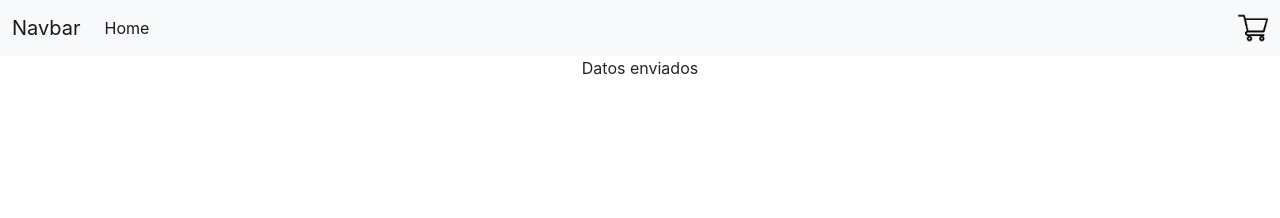
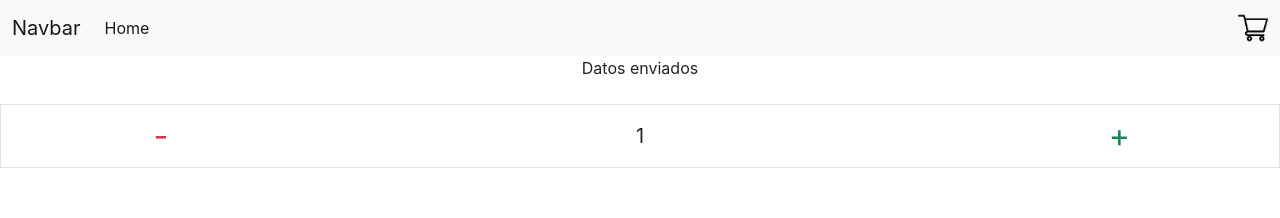
Before and after one commit to reneposse/react, a React (Create React App) app: page / in a window 1280 px wide. Shown: the top 218 px of the page. Built offline with nearby package versions, Linux system fonts and the light colour scheme.

Commit message:
CONTADOR CON BOTÓN+POSSE

```diff
--- a/src/App.js
+++ b/src/App.js
@@ -1,5 +1,6 @@
 import logo from './logo.svg';
 import './App.css';
+
 import NavBar from './components/navBar/NavBar';
 import ItemListContainer from './components/itemListContainer/ItemListContainer';
 
@@ -8,6 +9,7 @@ function App() {
     <div className="App">
        <NavBar></NavBar>
        <ItemListContainer datos="Datos enviados"></ItemListContainer>
+
     </div>
   );
 }
--- /dev/null
+++ b/src/components/itemCount/ItemCount.jsx
@@ -0,0 +1,44 @@
+import React, { useState } from "react";
+
+const ItemCount = ({ stock,inicial }) => {
+
+
+    const [cantidad, setCantidad] = useState(Number.parseInt(inicial));
+
+    const sumarCantidad = () => {
+        if (stock - 1 > cantidad) {
+          setCantidad(cantidad + 1);
+        }
+      };
+
+      const restarCantidad = () => {
+        if (cantidad > 1) {
+          setCantidad(cantidad - 1);
+        }
+      };
+
+
+  return (
+         <div className="row border my-4 mx-auto d-flex align-items-center">
+            <div className="col col-3 d-flex">
+              <button
+                onClick={restarCantidad}
+                className="btn px-4 mx-auto text-danger fs-2"
+              >
+                -
+              </button>
+            </div>
+            <div className="col col-6 text-center fs-5">{cantidad}</div>
+            <div className="col col-3 d-flex">
+              <button
+                onClick={sumarCantidad}
+                className="btn  px-3 text-success mx-auto fs-2"
+              >
+                +
+              </button>
+            </div>
+          </div>
+  )
+}
+
+export default ItemCount
--- a/src/components/itemListContainer/ItemListContainer.js
+++ b/src/components/itemListContainer/ItemListContainer.js
@@ -1,9 +1,12 @@
-import React from 'react'
+import React from 'react' ;
+import ItemCount from '../itemCount/ItemCount';
+
 
 export default function ItemListContainer ({datos}){
     return (
         <div>
             <span>{datos}</span>
+            <ItemCount stock="5" inicial="1"></ItemCount>
         </div>
     )
 }
```
